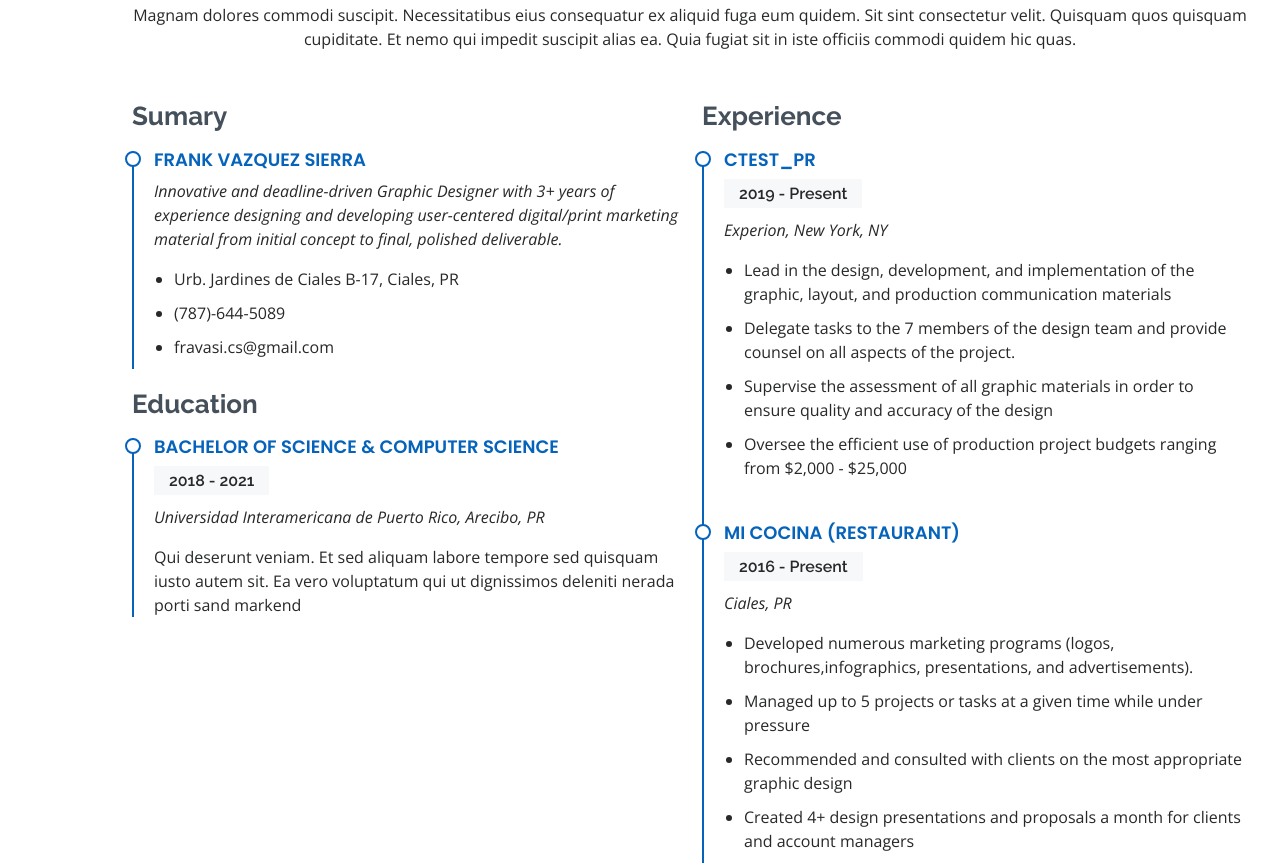
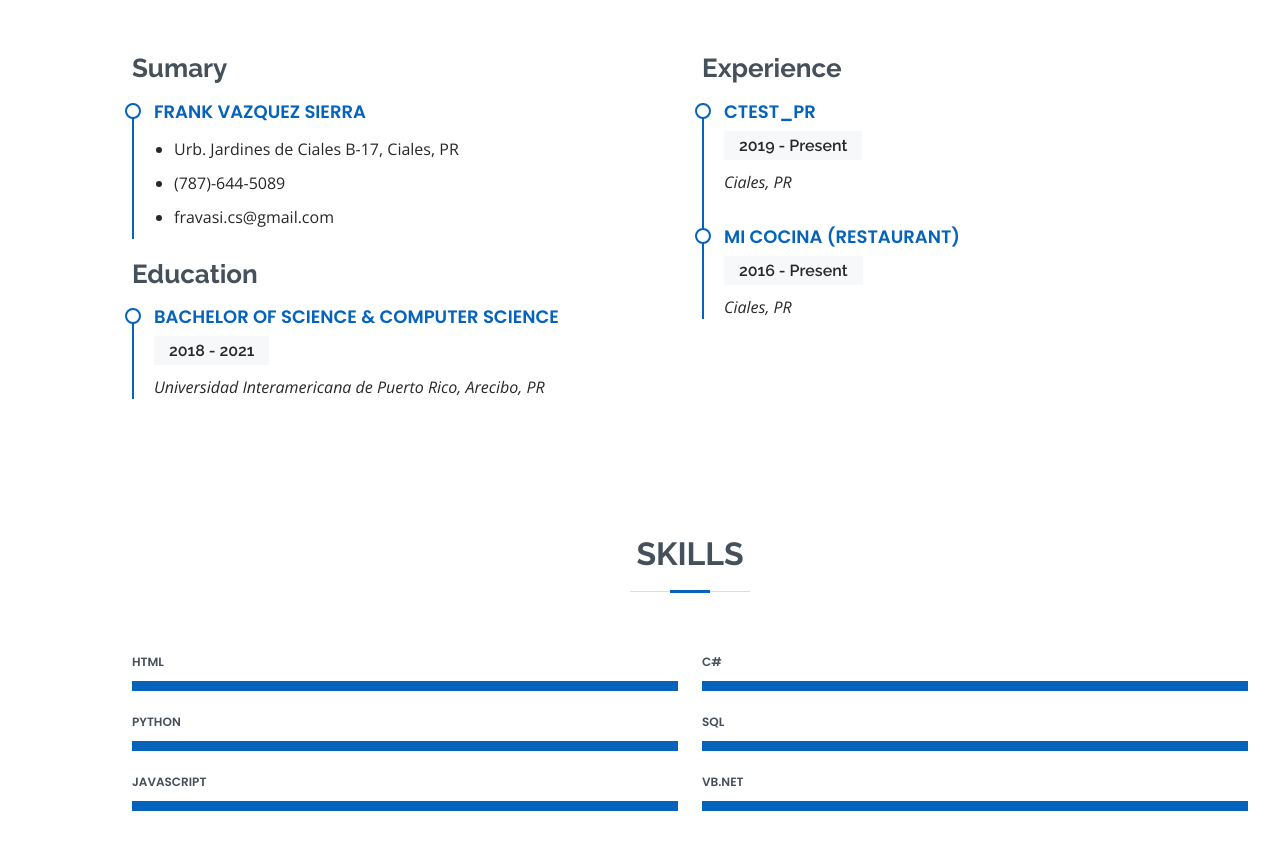
Before and after one commit to fravasi-cs/FVS_Portfolio, a plain HTML site: page index.html in a window 1280 px wide. Shown: the part 935-1801 px from the top of the page. Drawn offline with nearby package versions, Linux system fonts and the light colour scheme.

Commit message:
Even more changes

```diff
--- a/index.html
+++ b/index.html
@@ -174,7 +174,7 @@
 
         <div class="section-title">
           <h2>Resume</h2>
-          <p>Magnam dolores commodi suscipit. Necessitatibus eius consequatur ex aliquid fuga eum quidem. Sit sint consectetur velit. Quisquam quos quisquam cupiditate. Et nemo qui impedit suscipit alias ea. Quia fugiat sit in iste officiis commodi quidem hic quas.</p>
+          <p></p>
         </div>
 
         <div class="row">
@@ -182,7 +182,7 @@
             <h3 class="resume-title">Sumary</h3>
             <div class="resume-item pb-0">
               <h4>Frank Vazquez Sierra</h4>
-              <p><em>Innovative and deadline-driven Graphic Designer with 3+ years of experience designing and developing user-centered digital/print marketing material from initial concept to final, polished deliverable.</em></p>
+              <p><em></em></p>
               <ul>
                 <li>Urb. Jardines de Ciales B-17, Ciales, PR</li>
                 <li>(787)-644-5089</li>
@@ -195,7 +195,7 @@
               <h4>Bachelor of Science &amp; Computer Science</h4>
               <h5>2018 - 2021</h5>
               <p><em>Universidad Interamericana de Puerto Rico, Arecibo, PR</em></p>
-              <p>Qui deserunt veniam. Et sed aliquam labore tempore sed quisquam iusto autem sit. Ea vero voluptatum qui ut dignissimos deleniti nerada porti sand markend</p>
+              <p></p>
             </div>
             <!-- <div class="resume-item">
               <h4>Bachelor of Fine Arts &amp; Graphic Design</h4>
@@ -209,24 +209,24 @@
             <div class="resume-item">
               <h4>CTest_PR</h4>
               <h5>2019 - Present</h5>
-              <p><em>Experion, New York, NY </em></p>
-              <ul>
+              <p><em> Ciales, PR </em></p>
+        <!--  <ul>
                 <li>Lead in the design, development, and implementation of the graphic, layout, and production communication materials</li>
                 <li>Delegate tasks to the 7 members of the design team and provide counsel on all aspects of the project. </li>
                 <li>Supervise the assessment of all graphic materials in order to ensure quality and accuracy of the design</li>
                 <li>Oversee the efficient use of production project budgets ranging from $2,000 - $25,000</li>
-              </ul>
+              </ul> -->
             </div>
             <div class="resume-item">
               <h4>Mi Cocina (Restaurant)</h4>
               <h5>2016 - Present</h5>
               <p><em>Ciales, PR</em></p>
-              <ul>
+         <!-- <ul>
                 <li>Developed numerous marketing programs (logos, brochures,infographics, presentations, and advertisements).</li>
                 <li>Managed up to 5 projects or tasks at a given time while under pressure</li>
                 <li>Recommended and consulted with clients on the most appropriate graphic design</li>
                 <li>Created 4+ design presentations and proposals a month for clients and account managers</li>
-              </ul>
+              </ul> -->
             </div>
           </div>
         </div>
```
